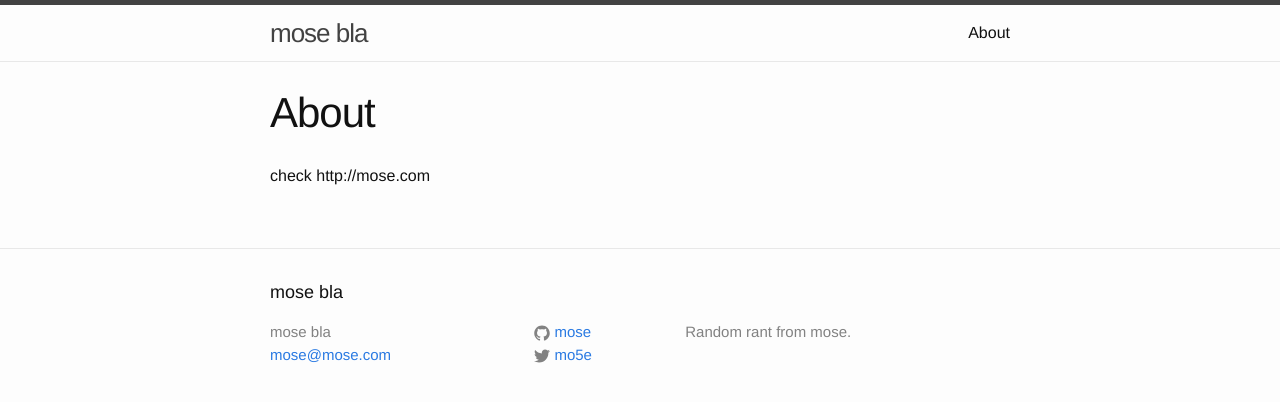
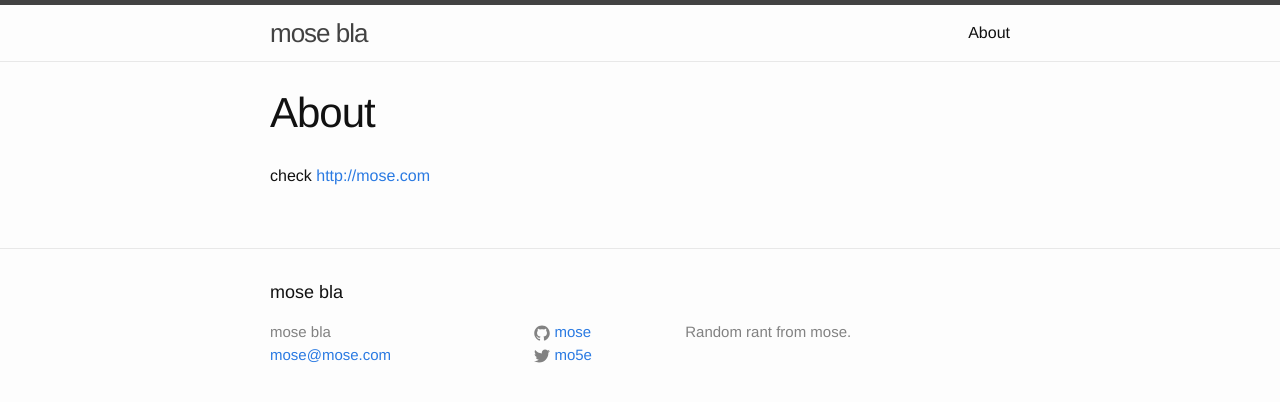
Before and after one commit to mose/blog, a Jekyll site: the page built from about.md, in a window 1280 px wide. Shown: the top 402 px of the page. Built offline with Jekyll 4.4.1, drawn with Linux system fonts in a browser that asks for light colours.

Commit message:
proper link

```diff
--- a/about.md
+++ b/about.md
@@ -4,4 +4,4 @@ title: About
 permalink: /about/
 ---
 
-check http://mose.com
+check <http://mose.com>
```
